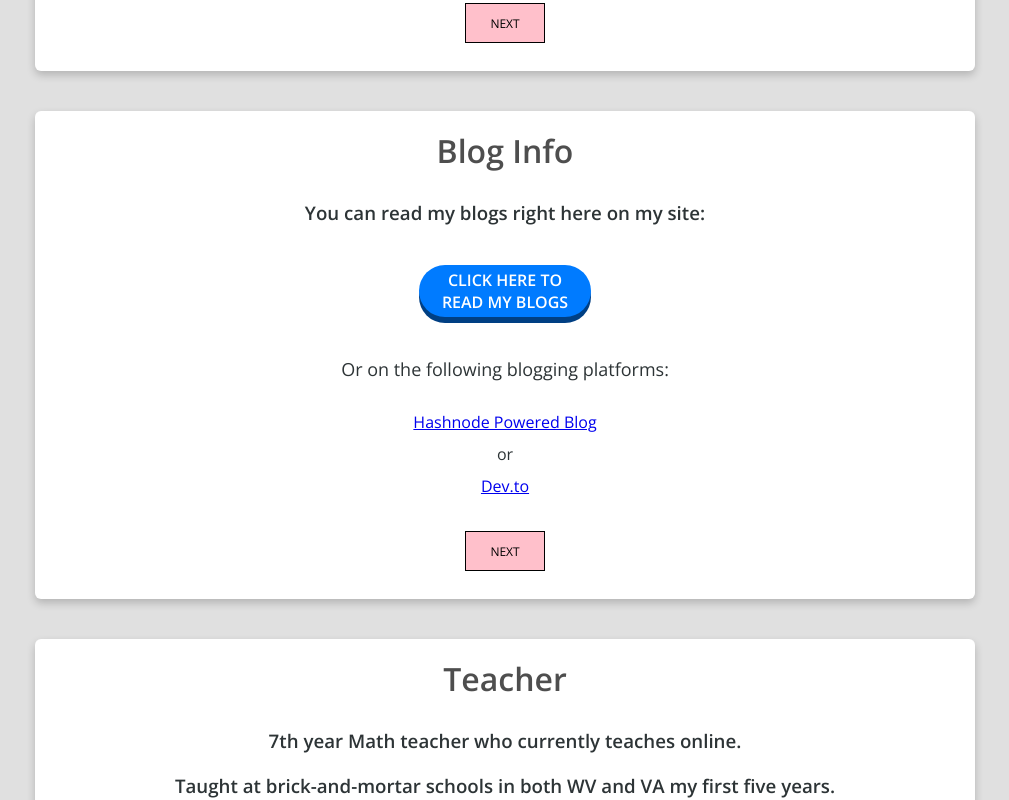
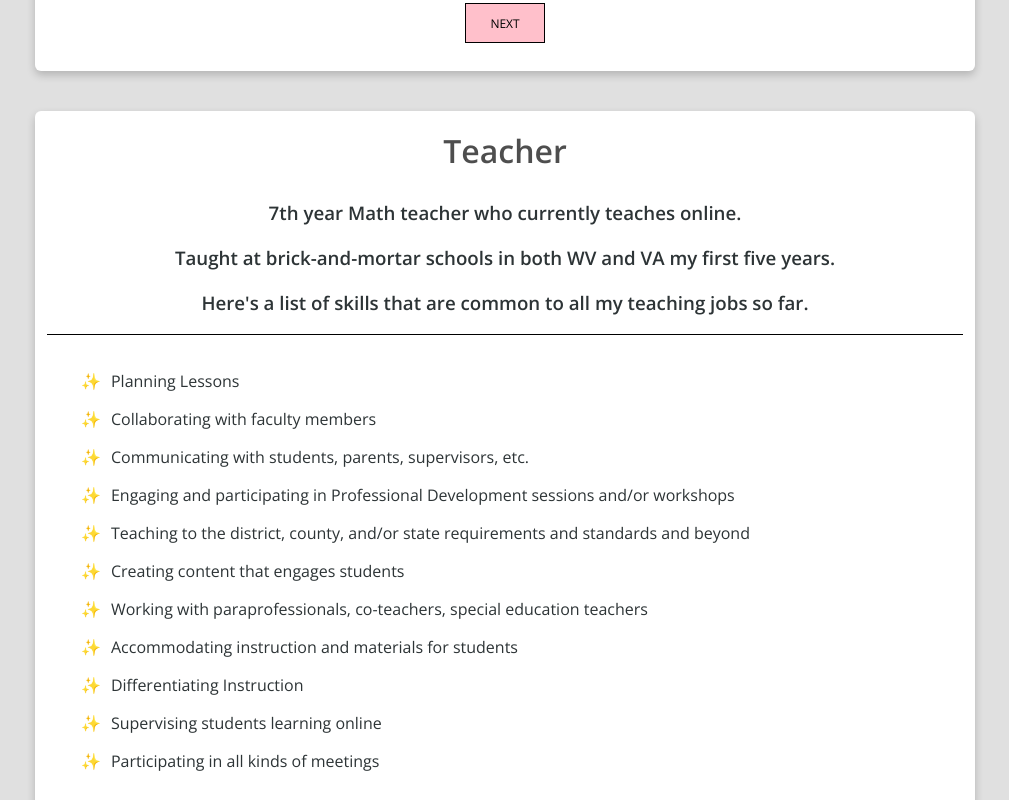
Before and after one commit to ytrkptl/portfolio-app, a React (Create React App) app: page / in a window 1280 px wide. Shown: the part 3020-3820 px from the top of the page, without its empty margins (135-1144 px from the left). Built offline with nearby package versions, Linux system fonts and the light colour scheme; no server answers.

Commit message:
removed BlogInfo from Cardlist

```diff
--- a/src/components/CardList/CardList.js
+++ b/src/components/CardList/CardList.js
@@ -1,7 +1,6 @@
 import React from "react";
 import AboutMe from "../IndividualCards/AboutMe/AboutMe";
 import Developer from "../IndividualCards/Developer/Developer";
-import Blog from "../IndividualCards/BlogInfo/BlogInfo";
 import Teacher from "../IndividualCards/Teacher/Teacher";
 import Projects from "../IndividualCards/Projects/Projects";
 import Contact from "../IndividualCards/Contact/Contact";
@@ -31,9 +30,7 @@ const CardList = ({ scrollTheRoot }) => {
         <Developer title={Data[i].name} key={i} id={Data[i].id} cardNum={i} />
       );
     } else if (i === 3) {
-      itemsArr.push(
-        <Blog title={`${Data[i].name} Info`} key={i} id={Data[i].id} cardNum={i} />
-      );
+      continue
     } else if (i === 4) {
       itemsArr.push(
         <Teacher title={Data[i].name} key={i} id={Data[i].id} cardNum={i} />
```
